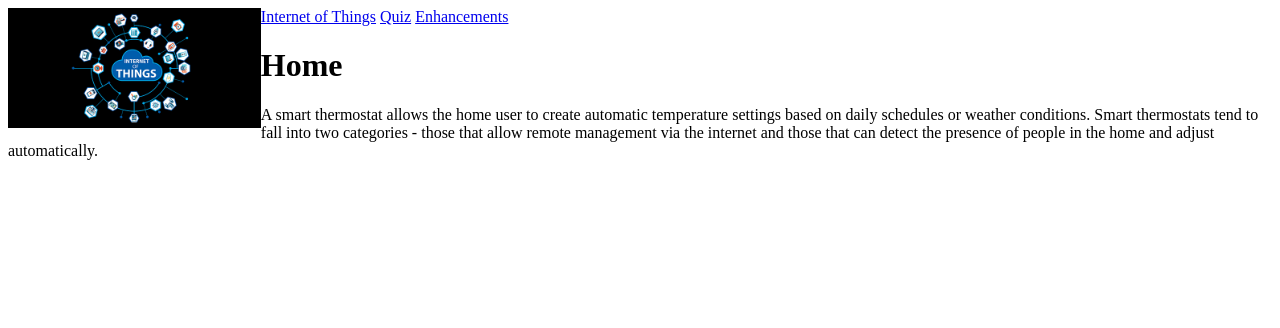
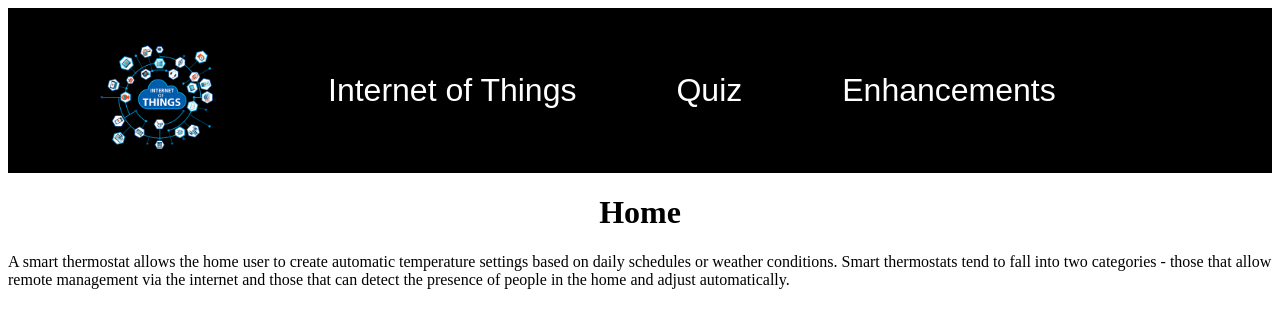
Before and after one commit to saml99/IoT-assesment, a plain HTML site: page topic.html in a window 1280 px wide. Drawn offline with Linux system fonts and the light colour scheme.

Commit message:
styling changes

```diff
--- a/styles/style.css
+++ b/styles/style.css
@@ -5,9 +5,35 @@ created: 13/03/2018
 last modified: 17/03/2018
 description: index.html, topic.html
 */
+header {
+  background-color: black;
+  padding: 2em;
+}
+
 header img {
   float: left;
   width: 20%;
   height: auto;
-  background-color: black;
 }
+
+nav a {
+  text-decoration: none;
+  font-size: 2em;
+  padding-left: 1.5em;
+  padding-right: 1.5em;
+  font-family: sans-serif;
+  color: white;
+}
+
+nav {
+  margin: 2em;
+}
+
+nav a:hover {
+  border-top: 4px solid;
+  border-color: white;
+}
+
+h1 {
+  text-align: center;
+}
--- a/topic.html
+++ b/topic.html
@@ -13,7 +13,7 @@
 		<header>
 			<a href="index.html">
 				<img src="images/logo.png" alt="Internet of Things Logo" />
-			<a/>
+			</a>
 			<nav>
 				<a href="topic.html">Internet of Things</a>
 				<a href="#stuff_2">Quiz</a>
```
Also changed, not shown: index.html (+3 -3 lines).
